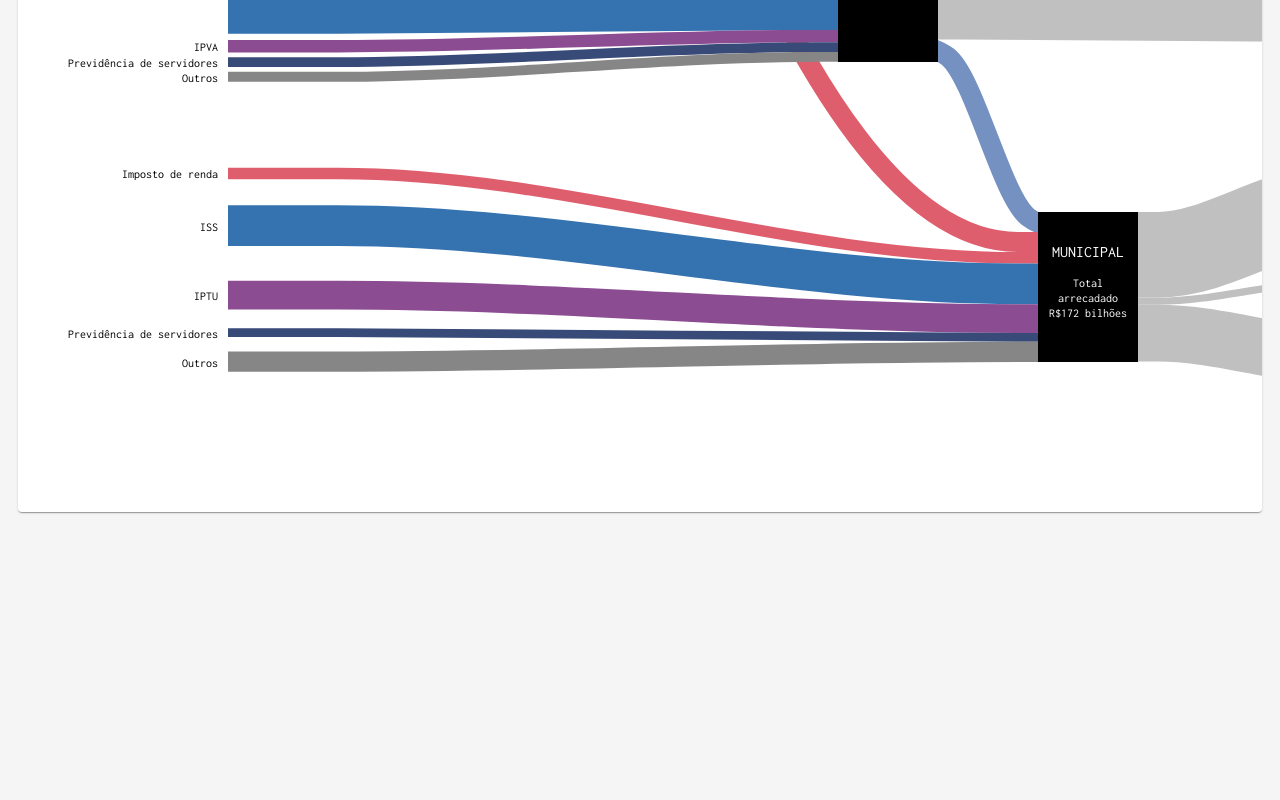
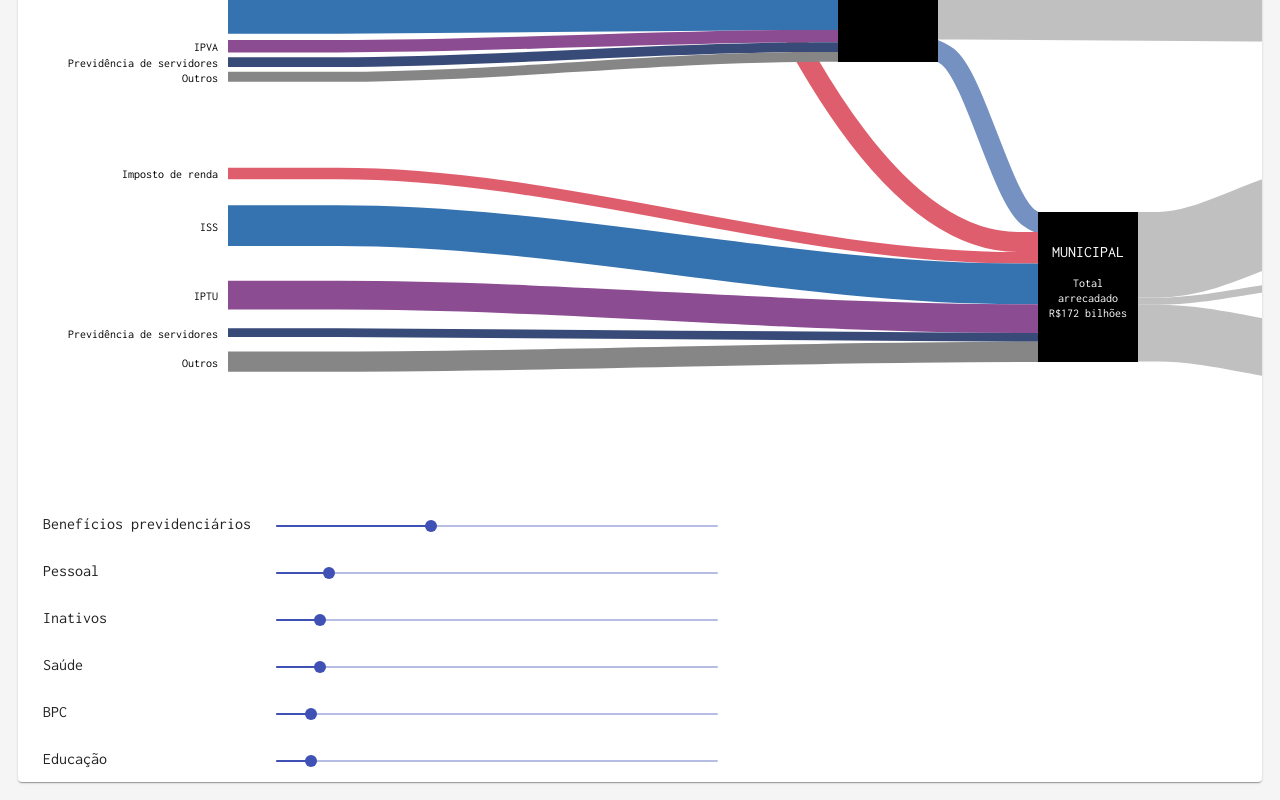
Before and after one commit to paulomenezes/gastos-publicos, a React (Create React App) app: page / in a window 1280 px wide. Shown: the part 2325-3125 px from the top of the page. Before the commit the page ends 2855 px from the top, so only its background shows below. Built offline with nearby package versions, Linux system fonts and the light colour scheme.

Commit message:
Adding sliders

```diff
--- a/src/App.tsx
+++ b/src/App.tsx
@@ -1,7 +1,7 @@
 import React from 'react';
 import { CSVLink } from 'react-csv';
 import CloudDownloadIcon from '@material-ui/icons/CloudDownload';
-import { Button, Grid, Paper } from '@material-ui/core';
+import { Button, Grid, Paper, Slider } from '@material-ui/core';
 import TabelaCamera from './components/tabela-camera/TabelaCamera';
 import TabelaSenado from './components/tabela-senado/TabelaSenado';
 import { CotaParlamentar } from './components/cota/CotaParlamentar';
@@ -13,6 +13,97 @@ import SenadoData from './components/categoria-senado/data.json';
 import { Sankey } from './components/sankey/Sankey';
 
 function App() {
+  const [bp, setBP] = React.useState<number>(35);
+  const [people, setPeople] = React.useState<number>(12);
+  const [inactive, setInactive] = React.useState<number>(10);
+  const [health, setHealth] = React.useState<number>(10);
+  const [bpc, setBpc] = React.useState<number>(8);
+  const [edu, setEdu] = React.useState<number>(8);
+
+  const handleChangeBP = (event: any, newValue: number | number[]) => {
+    let update = newValue as number;
+    let diff = bp - update;
+    let unit = diff / 6;
+
+    setBP(newValue as number);
+
+    setPeople(people + unit);
+    setInactive(inactive + unit);
+    setHealth(health + unit);
+    setBpc(bpc + unit);
+    setEdu(edu + unit);
+  };
+
+  const handleChangePeople = (event: any, newValue: number | number[]) => {
+    let update = newValue as number;
+    let diff = people - update;
+    let unit = diff / 6;
+
+    setPeople(newValue as number);
+
+    setBP(bp + unit);
+    setInactive(inactive + unit);
+    setHealth(health + unit);
+    setBpc(bpc + unit);
+    setEdu(edu + unit);
+  };
+
+  const handleChangeInactive = (event: any, newValue: number | number[]) => {
+    let update = newValue as number;
+    let diff = inactive - update;
+    let unit = diff / 6;
+
+    setInactive(newValue as number);
+
+    setBP(bp + unit);
+    setPeople(people + unit);
+    setHealth(health + unit);
+    setBpc(bpc + unit);
+    setEdu(edu + unit);
+  };
+
+  const handleChangeHealth = (event: any, newValue: number | number[]) => {
+    let update = newValue as number;
+    let diff = health - update;
+    let unit = diff / 6;
+
+    setHealth(newValue as number);
+
+    setBP(bp + unit);
+    setPeople(people + unit);
+    setInactive(inactive + unit);
+    setBpc(bpc + unit);
+    setEdu(edu + unit);
+  };
+
+  const handleChangeBpc = (event: any, newValue: number | number[]) => {
+    let update = newValue as number;
+    let diff = bpc - update;
+    let unit = diff / 6;
+
+    setBpc(newValue as number);
+
+    setBP(bp + unit);
+    setPeople(people + unit);
+    setInactive(inactive + unit);
+    setHealth(health + unit);
+    setEdu(edu + unit);
+  };
+
+  const handleChangeEdu = (event: any, newValue: number | number[]) => {
+    let update = newValue as number;
+    let diff = edu - update;
+    let unit = diff / 6;
+
+    setEdu(newValue as number);
+
+    setBP(bp + unit);
+    setPeople(people + unit);
+    setInactive(inactive + unit);
+    setHealth(health + unit);
+    setBpc(bpc + unit);
+  };
+
   return (
     <div style={{ padding: 30 }}>
       <Grid container spacing={3} direction="column">
@@ -85,6 +176,56 @@ function App() {
           <div style={{ display: 'flex', overflowX: 'auto', flexWrap: 'nowrap' }}>
             <div style={{ flex: 1 }}>
               <Sankey/>
+              <div style={{ paddingLeft: 25, width: 700 }}>
+                <Grid container spacing={3} direction="row">
+                  <Grid item xs={4}>
+                    <p>Benefícios previdenciários</p>
+                  </Grid>
+                  <Grid item xs={8}>
+                    <Slider value={bp} step={10} onChange={handleChangeBP} aria-labelledby="continuous-slider" />
+                  </Grid>
+                </Grid>
+                <Grid container spacing={3} direction="row">
+                  <Grid item xs={4}>
+                    <p>Pessoal</p>
+                  </Grid>
+                  <Grid item xs={8}>
+                    <Slider value={people} onChange={handleChangePeople} aria-labelledby="continuous-slider" />
+                  </Grid>
+                </Grid>
+                <Grid container spacing={3} direction="row">
+                  <Grid item xs={4}>
+                    <p>Inativos</p>
+                  </Grid>
+                  <Grid item xs={8}>
+                    <Slider value={inactive} onChange={handleChangeInactive} aria-labelledby="continuous-slider" />
+                  </Grid>
+                </Grid>
+                <Grid container spacing={3} direction="row">
+                  <Grid item xs={4}>
+                    <p>Saúde</p>
+                  </Grid>
+                  <Grid item xs={8}>
+                    <Slider value={health} onChange={handleChangeHealth} aria-labelledby="continuous-slider" />
+                  </Grid>
+                </Grid>
+                <Grid container spacing={3} direction="row">
+                  <Grid item xs={4}>
+                    <p>BPC</p>
+                  </Grid>
+                  <Grid item xs={8}>
+                    <Slider value={bpc} onChange={handleChangeBpc} aria-labelledby="continuous-slider" />
+                  </Grid>
+                </Grid>
+                <Grid container spacing={3} direction="row">
+                  <Grid item xs={4}>
+                    <p>Educação</p>
+                  </Grid>
+                  <Grid item xs={8}>
+                    <Slider value={edu} onChange={handleChangeEdu} aria-labelledby="continuous-slider" />
+                  </Grid>
+                </Grid>
+              </div>
             </div>
           </div>
         </Paper>
```
